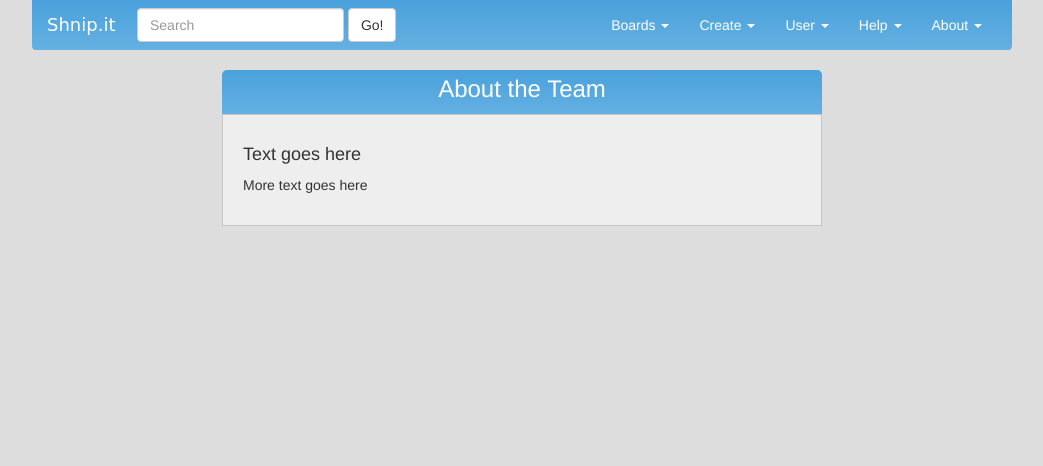
After one commit to schnip-it/schnip.it, a Django app: template src/shnipit/templates/shnipit/team.html in a window 1280 px wide. The commit adds this page. Shown: the top 466 px of the page, without its empty margins (118-1161 px from the left). Run offline with Django 3.2, Linux system fonts and the light colour scheme; the template is opened without the code that fills it, so the values that code supplies are empty; some libraries are stand-ins or nearby versions; some web fonts are replaced.

Commit message:
Fill in some template stuff

```diff
--- a/src/shnipit/templates/header.html
+++ b/src/shnipit/templates/header.html
@@ -51,8 +51,8 @@
 	      <li class="dropdown">
 	        <a href="#" class="dropdown-toggle" data-toggle="dropdown">Boards <b class="caret"></b></a>
 	        <ul class="dropdown-menu">
-	          <li><a href="my-boards.html">My Boards</a></li>
-	          <li><a href="public-boards.html">Public Boards</a></li>
+	          <li><a href="{% url 'board_list_mine' %}">My Boards</a></li>
+	          <li><a href="{% url 'board_list_public' %}">Public Boards</a></li>
 	          <!--<li class="divider"></li>-->
 	        </ul>
 	      </li>
--- /dev/null
+++ b/src/shnipit/templates/shnipit/team.html
@@ -0,0 +1,26 @@
+{% extends "site_base.html" %}
+
+{% block head_title %}
+  Team
+{% endblock %}
+
+{% block body %}
+<div class="content thin">
+
+	<section class="faq-panel">
+		<header class="faq-panel-header blue">
+			<h3>About the Team</small></h3>
+		</header>
+		<div class="clear"></div>
+		<!-- &#013;&#010; -->
+		<div class="faq-panel-body panel-body blue">
+
+			<h4>Text goes here</h4>
+			<p>More text goes here</p>
+
+		<div class="clear"></div>
+		</div>
+	</section>
+
+</div>
+{% endblock %}
--- a/src/shnipit/urls.py
+++ b/src/shnipit/urls.py
@@ -18,6 +18,7 @@ urlpatterns = patterns(
     url(r"^tos/$", views.tos, name="tos"),
     url(r"^help/$", views.help, name="help"),
     url(r"^about/$", views.about, name="about"),
+    url(r"^team/$", views.team, name="team"),
     url(r"^privacy/$", views.privacy, name="privacy"),
     url(r"^contact/$", views.Contact.as_view(), name="contact"),
     url(r"^", include("snippets.urls")),
--- a/src/shnipit/views.py
+++ b/src/shnipit/views.py
@@ -10,6 +10,9 @@ def tos(req):
 
 def about(req):
     return render(req, "shnipit/about.html", {})
+
+def team(req):
+    return render(req, "shnipit/team.html", {})
 
 def help(req):
     return render(req, "shnipit/help.html", {})
```
